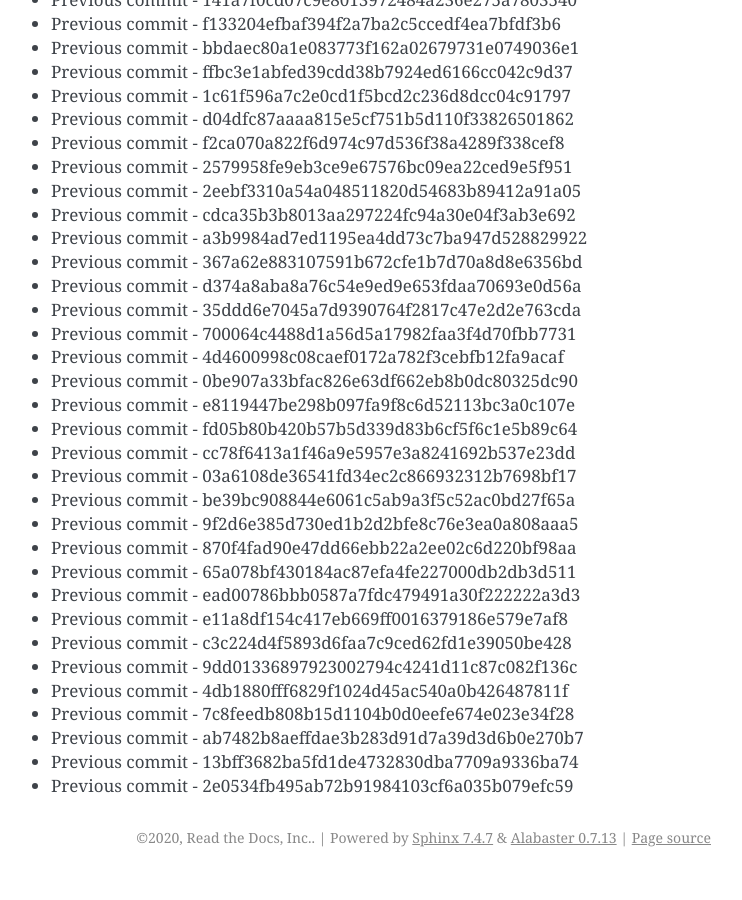
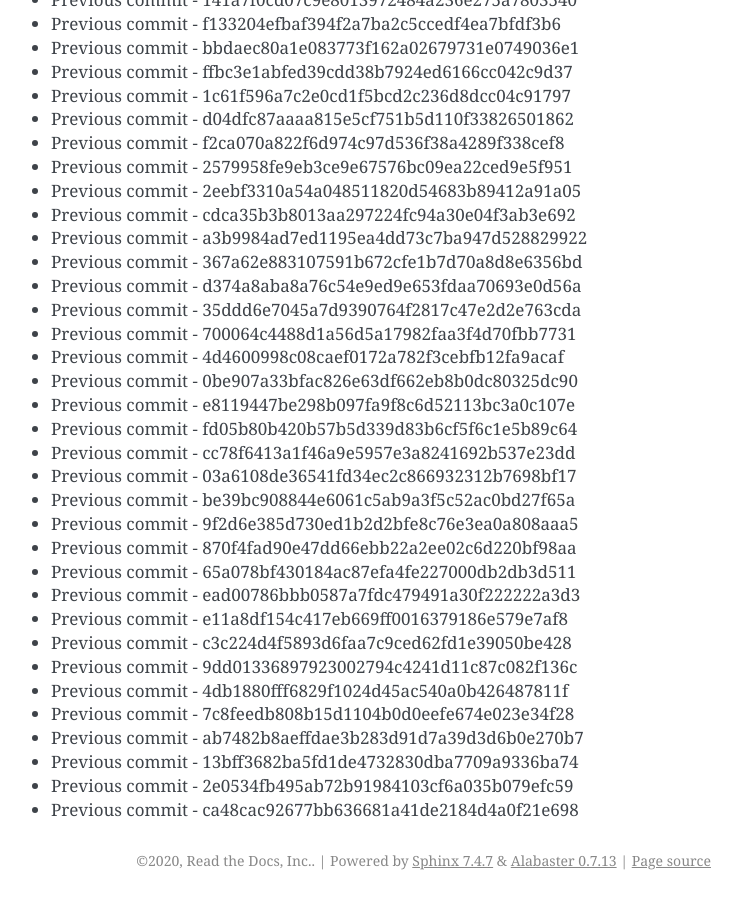
Before and after one commit to readthedocs/rtd-git-stresstest, a Sphinx documentation site: the page built from docs/updates.rst, in a window 1280 px wide and 900 px high, scrolled down 2535 px. Shown: the whole window, without its empty margins (399-1141 px from the left). Built offline with Sphinx 7.4.7, drawn with Linux system fonts in a browser that asks for light colours; before the commit the page ends 3412 px from its top, so only the background shows below that.

Commit message:
Generating commit from previous: ca48cac92677bb636681a41de2184d4a0f21e698

```diff
--- a/docs/updates.rst
+++ b/docs/updates.rst
@@ -138,3 +138,4 @@ It can be tested for any performance characteristics.
 * Previous commit - ab7482b8aeffdae3b283d91d7a39d3d6b0e270b7
 * Previous commit - 13bff3682ba5fd1de4732830dba7709a9336ba74
 * Previous commit - 2e0534fb495ab72b91984103cf6a035b079efc59
+* Previous commit - ca48cac92677bb636681a41de2184d4a0f21e698
```
